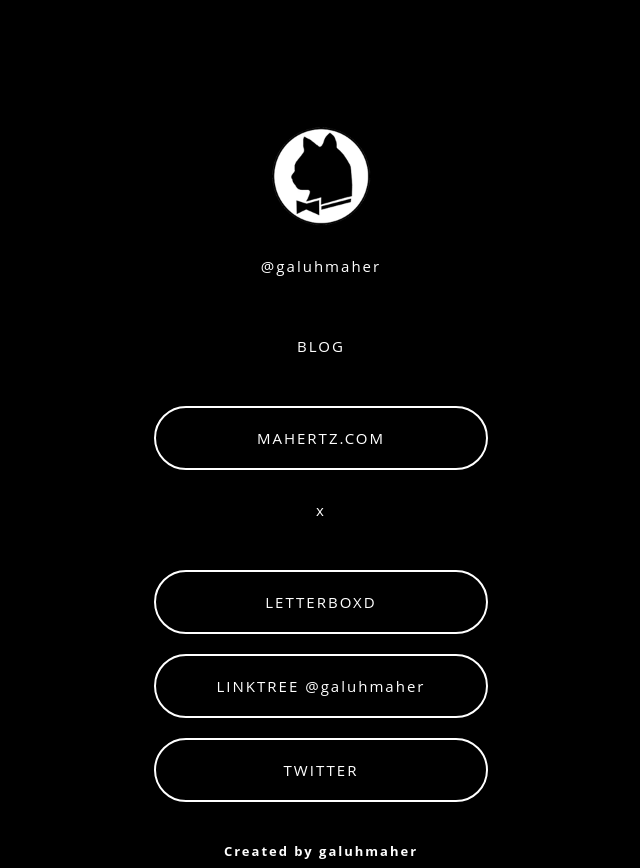
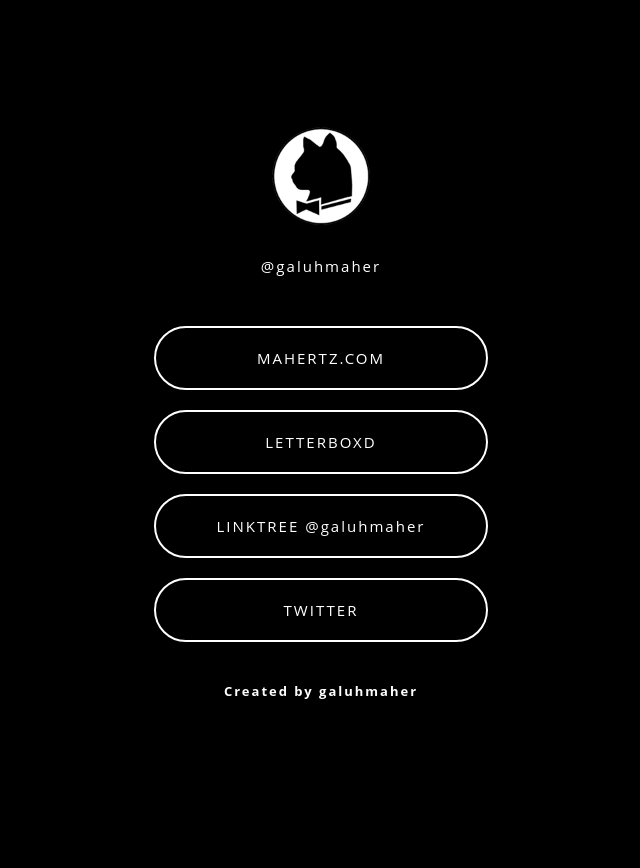
Before and after one commit to galuhmaher/link, a plain HTML site: page index.html in a window 1280 px wide. Shown: the whole page, without its empty margins (319-959 px from the left). After the commit the page ends 800 px from the top, so only its background shows below. Drawn offline with Linux system fonts and the light colour scheme.

Commit message:
Update index.html

```diff
--- a/index.html
+++ b/index.html
@@ -11,9 +11,7 @@
 <!-- Profile name-->
 <div class="profile-name">@galuhmaher</div>
 <!-- Links-->
-<div class="profile-name">BLOG</div>
 <a href="https://mahertz.com" class="links">MAHERTZ.COM</a>
-<div class="profile-name">x</div>
 <a href="https://letterboxd.com/Galuhmaher/" class="links">LETTERBOXD</a>
 <a href="https://linktr.ee/galuhmaher" class="links">LINKTREE @galuhmaher</a>
 <a href="https://twitter.com/galuhmaher" class="links">TWITTER</a>
```
